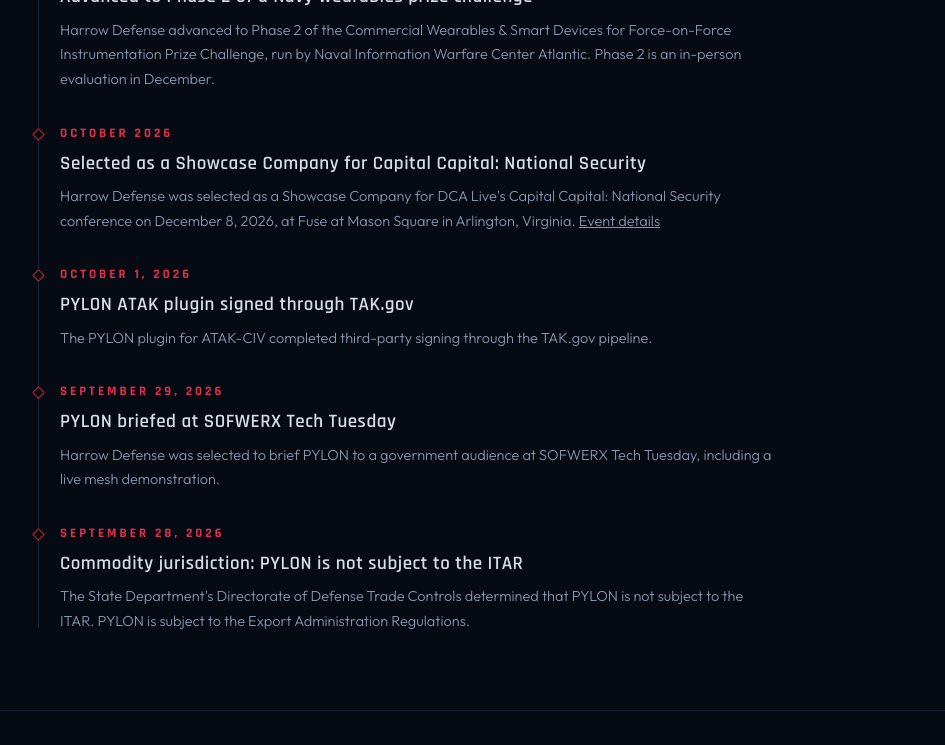
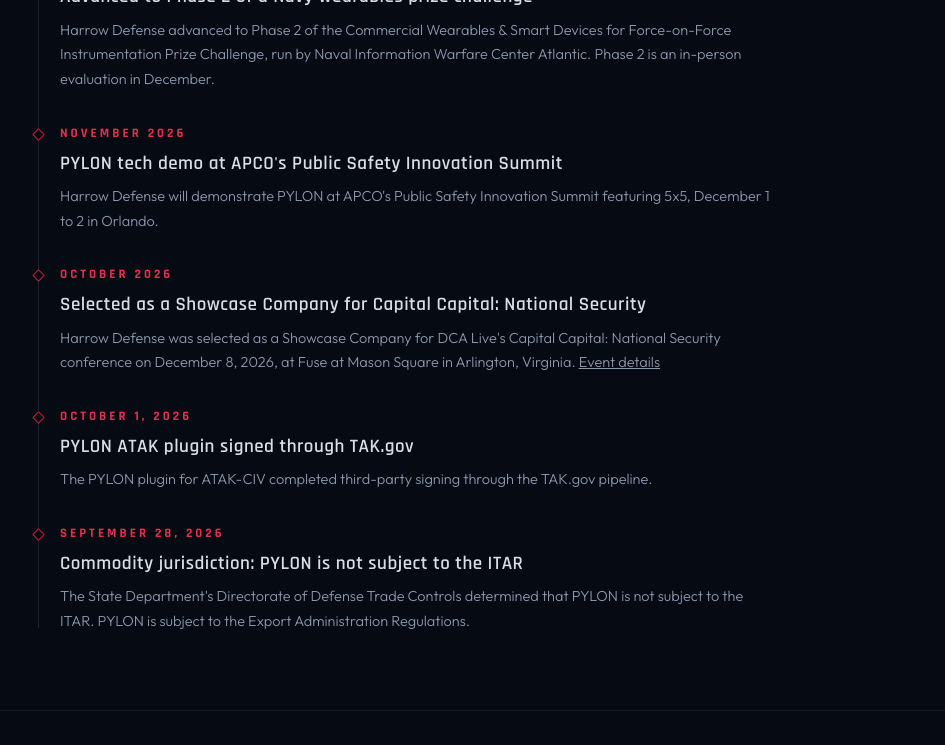
Before and after one commit to DJK3032/HarrowDefense, a plain HTML site: page news.html in a window 1280 px wide. Shown: the part 820-1565 px from the top of the page, without its empty margins (92-1037 px from the left). Drawn offline with Linux system fonts and the light colour scheme.

Commit message:
News: replace SOFWERX Tech Tuesday with APCO PSI Summit tech demo
Co-Authored-By: Claude Opus 5.5 <noreply@anthropic.com>
Claude-Session: https://claude.ai/code/session_014QkUswhXNAWDfqRbrcg1SC

```diff
--- a/news.html
+++ b/news.html
@@ -76,6 +76,11 @@
         <p class="tl-text">Harrow Defense advanced to Phase 2 of the Commercial Wearables &amp; Smart Devices for Force-on-Force Instrumentation Prize Challenge, run by Naval Information Warfare Center Atlantic. Phase 2 is an in-person evaluation in December.</p>
       </div>
       <div class="tl-item">
+        <div class="tl-date">November 2026</div>
+        <div class="tl-title">PYLON tech demo at APCO's Public Safety Innovation Summit</div>
+        <p class="tl-text">Harrow Defense will demonstrate PYLON at APCO's Public Safety Innovation Summit featuring 5x5, December 1 to 2 in Orlando.</p>
+      </div>
+      <div class="tl-item">
         <div class="tl-date">October 2026</div>
         <div class="tl-title">Selected as a Showcase Company for Capital Capital: National Security</div>
         <p class="tl-text">Harrow Defense was selected as a Showcase Company for DCA Live's Capital Capital: National Security conference on December 8, 2026, at Fuse at Mason Square in Arlington, Virginia. <a href="https://dca-live.com/capital-capital-national-security" target="_blank" rel="noopener">Event details</a></p>
@@ -84,11 +89,6 @@
         <div class="tl-date">October 1, 2026</div>
         <div class="tl-title">PYLON ATAK plugin signed through TAK.gov</div>
         <p class="tl-text">The PYLON plugin for ATAK-CIV completed third-party signing through the TAK.gov pipeline.</p>
-      </div>
-      <div class="tl-item">
-        <div class="tl-date">September 29, 2026</div>
-        <div class="tl-title">PYLON briefed at SOFWERX Tech Tuesday</div>
-        <p class="tl-text">Harrow Defense was selected to brief PYLON to a government audience at SOFWERX Tech Tuesday, including a live mesh demonstration.</p>
       </div>
       <div class="tl-item">
         <div class="tl-date">September 28, 2026</div>
```
